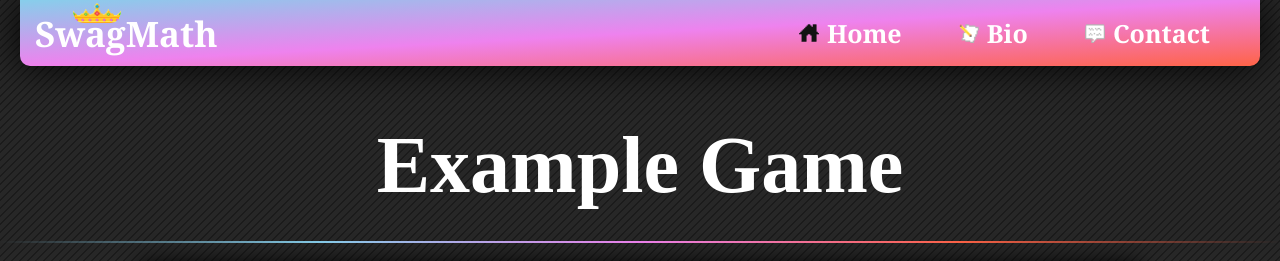
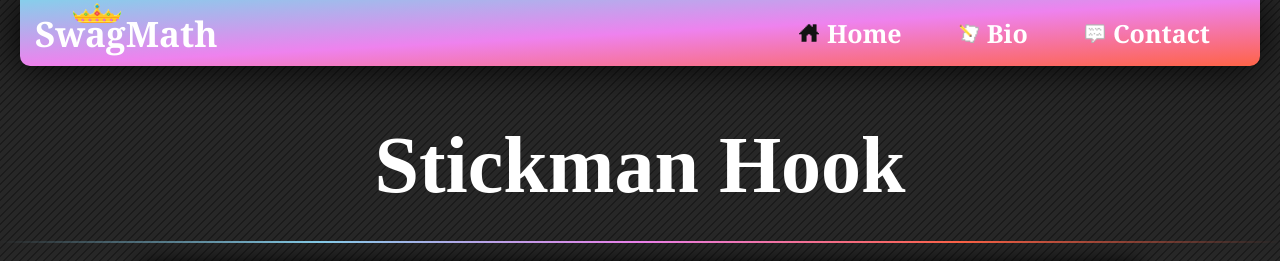
Before and after one commit to dives05/SwagMath, a plain HTML site: page activities/stickmanhook.html in a window 1280 px wide. Shown: the top 261 px of the page. Drawn offline with Linux system fonts and the light colour scheme; grey boxes are pictures that could not be loaded.

Commit message:
Stick man title

```diff
--- a/activities/stickmanhook.html
+++ b/activities/stickmanhook.html
@@ -24,7 +24,7 @@
 
         </div>
     </nav>
-    <h1> Example Game</h1>
+    <h1> Stickman Hook</h1>
 
     <div class="divider"></div>
 
```
